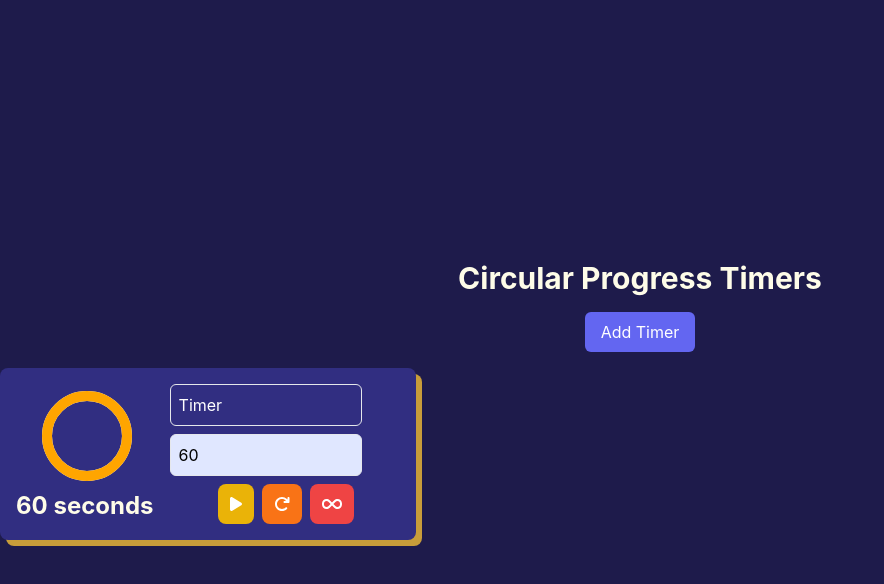
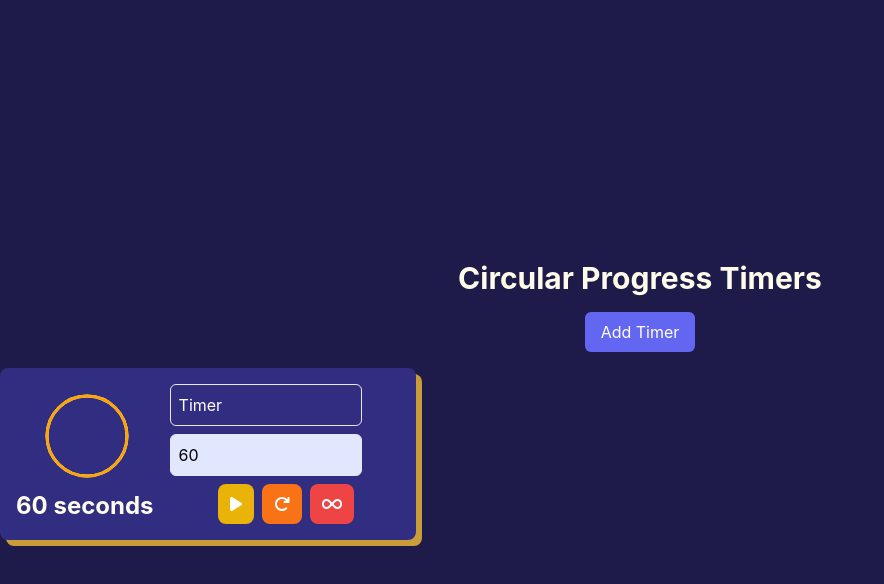
Before and after one commit to Avoracity/smol-timer-web, a React (Create React App) app in the folder timer-app/: page / in a window 1280 px wide. Both pictures are taken after a click on the button "Add Timer". Shown: the top 584 px of the page, without its empty margins (0-884 px from the left). Built offline with nearby package versions, Linux system fonts and the light colour scheme.

Commit message:
thinning circular bar

```diff
--- a/timer-app/src/CircularProgressTimer.js
+++ b/timer-app/src/CircularProgressTimer.js
@@ -107,7 +107,7 @@
             cy="50"
             r={radius}
             stroke="#f3f3f3"
-            strokeWidth="10"
+            strokeWidth="3"
             fill="transparent"
           />
           <circle
@@ -115,7 +115,7 @@
             cy="50"
             r={radius}
             stroke="orange"
-            strokeWidth="10"
+            strokeWidth="3"
             fill="transparent"
             strokeDasharray={circumference}
             strokeDashoffset={(circumference * progress) / 100}
```
